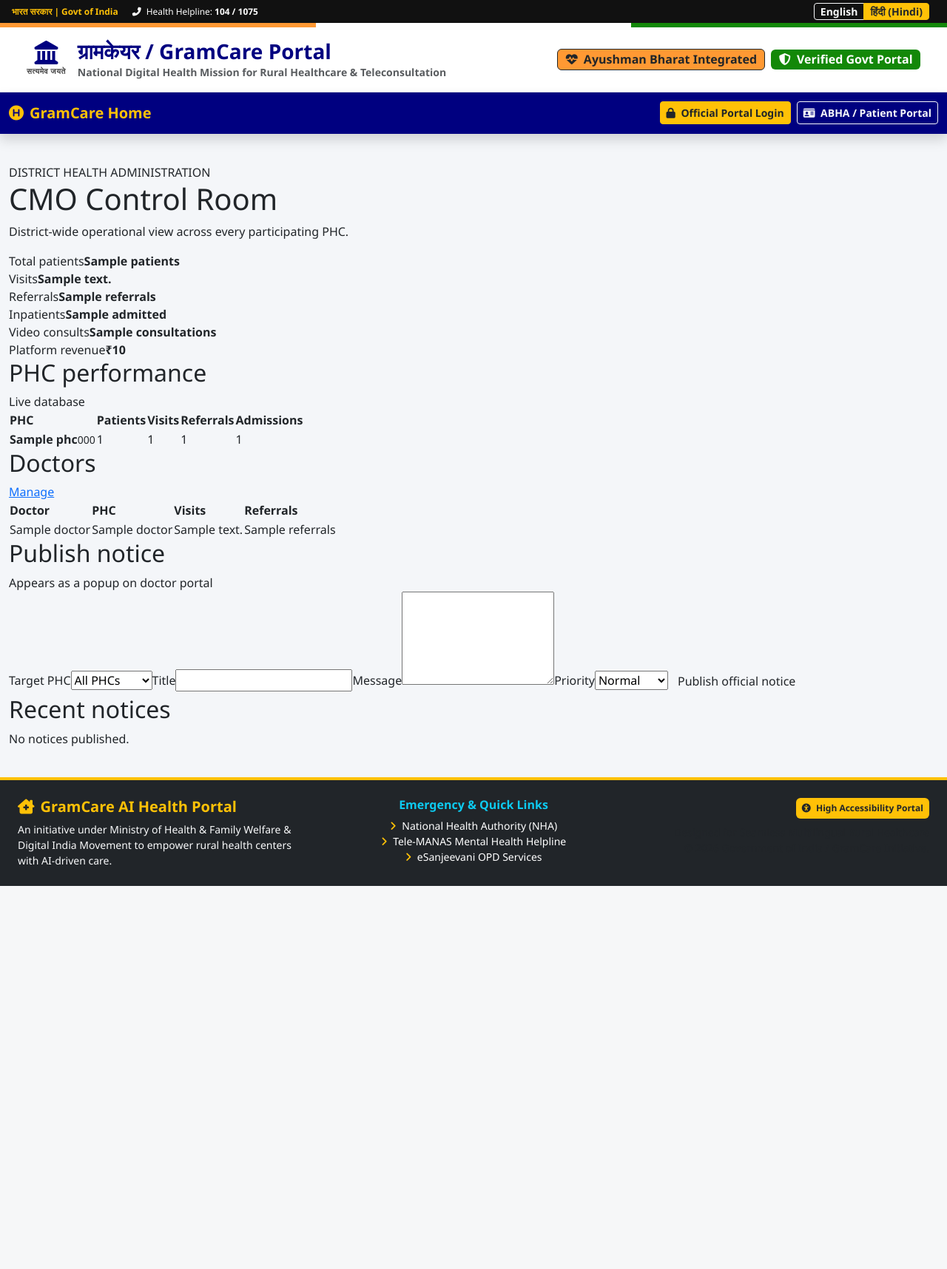
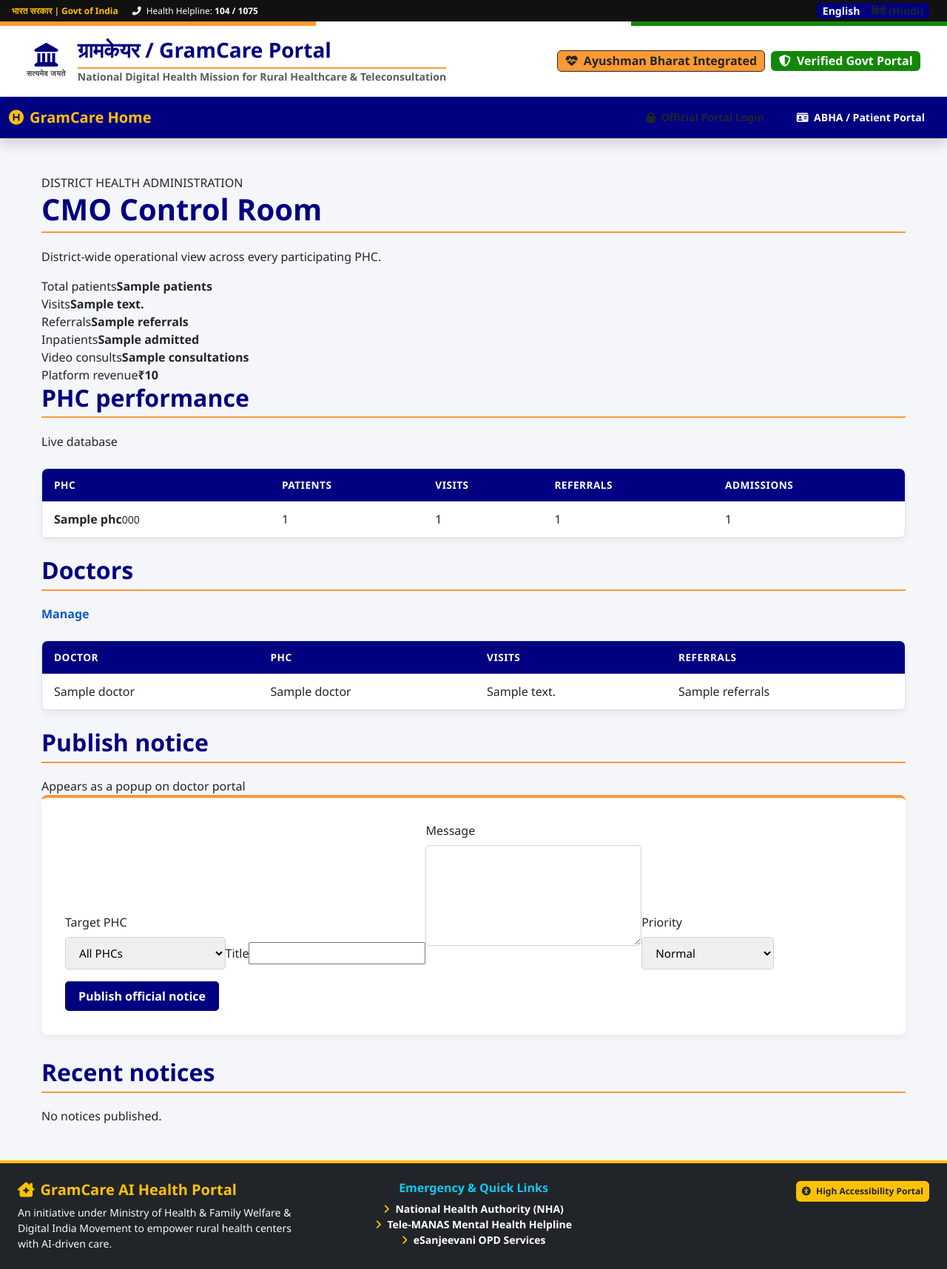
Before and after one commit to rahulsharma3009-ops/GramCare, a Python web app: template GramCare_AI_Hackathon_RoleBased_v5/templates/cmo_dashboard.html in a window 1280 px wide. Shown: the whole page at 74% size. Before the commit the page ends 1198 px from the top, so only its background shows below. Run offline with Jinja, Linux system fonts and the light colour scheme; the template is opened without the code that fills it: most values are stand-ins (such as "Sample title", 1, 10 or a date in 2020).

Commit message:
Refactor CSS for clarity and consistency

```diff
--- a/GramCare_AI_Hackathon_RoleBased_v5/static/css/style.css
+++ b/GramCare_AI_Hackathon_RoleBased_v5/static/css/style.css
@@ -1,4 +1,4 @@
-/* Official Indian Government Palette Variables */
+/* Official Indian Government Color Palette */
 :root {
     --gov-saffron: #FF9933;
     --gov-white: #FFFFFF;
@@ -11,11 +11,12 @@
 }
 
 body {
-    background-color: var(--gov-light-bg);
+    background-color: var(--gov-light-bg) !important;
     font-family: 'Segoe UI', Tahoma, Geneva, Verdana, sans-serif;
+    color: #212529;
 }
 
-/* Indian Tricolor Accent Header Bar */
+/* --- TRICOLOR HEADER STRIP --- */
 .tricolor-strip {
     display: flex;
     height: 6px;
@@ -25,25 +26,15 @@
 .tricolor-strip .white-band { background-color: var(--gov-white); flex: 1; }
 .tricolor-strip .green-band { background-color: var(--gov-green); flex: 1; }
 
-/* Top Mini Govt Header */
 .gov-top-bar {
     background-color: #111111;
     font-size: 0.85rem;
 }
 
-/* Emblem & Branding Styles */
-.text-navy {
-    color: var(--gov-navy) !important;
-}
-.bg-gov-navy {
-    background-color: var(--gov-navy) !important;
-}
-.bg-gov-green {
-    background-color: var(--gov-green) !important;
-}
-.bg-saffron {
-    background-color: var(--gov-saffron) !important;
-}
+.text-navy { color: var(--gov-navy) !important; }
+.bg-gov-navy { background-color: var(--gov-navy) !important; }
+.bg-gov-green { background-color: var(--gov-green) !important; }
+.bg-saffron { background-color: var(--gov-saffron) !important; }
 
 .ashoka-text {
     font-size: 0.65rem;
@@ -52,48 +43,133 @@
     letter-spacing: 0.5px;
 }
 
-/* Multi-colored Cards Styling for Govt Portal look */
-.card {
-    border-radius: 6px;
-    border: 1px solid #dcdcdc;
-    box-shadow: 0 4px 6px rgba(0,0,0,0.05);
-    transition: transform 0.2s ease;
+/* --- AUTOMATIC GLOBAL STYLING FOR ALL UNSTYLED PAGES --- */
+
+/* Main Container Layout Spacing */
+main.container-fluid, main.container, main {
+    max-width: 1200px;
+    margin: 0 auto;
+    padding: 2rem 1rem !important;
 }
 
-.card:hover {
-    transform: translateY(-2px);
+/* Headings Across All Pages */
+h1, h2, h3 {
+    color: var(--gov-navy);
+    font-weight: 700;
+    margin-bottom: 1.2rem;
+    padding-bottom: 0.4rem;
+    border-bottom: 2px solid var(--gov-saffron);
 }
 
-.card-header {
-    font-weight: bold;
+h4, h5, h6 {
+    color: #333;
+    font-weight: 600;
 }
 
-/* Vibrant Action Buttons */
-.btn-gov-primary {
-    background-color: var(--gov-navy);
-    color: white;
-}
-.btn-gov-primary:hover {
-    background-color: #000055;
-    color: white;
+/* Automatic Government-style Tables Across All Pages */
+table {
+    width: 100% !important;
+    margin: 1.5rem 0 !important;
+    border-collapse: separate !important;
+    border-spacing: 0 !important;
+    background-color: #ffffff !important;
+    border-radius: 8px !important;
+    overflow: hidden !important;
+    box-shadow: 0 4px 10px rgba(0, 0, 0, 0.05) !important;
+    border: 1px solid #dee2e6 !important;
 }
 
-.btn-gov-success {
-    background-color: var(--gov-green);
-    color: white;
-}
-.btn-gov-warning {
-    background-color: var(--gov-saffron);
-    color: black;
+table th {
+    background-color: var(--gov-navy) !important;
+    color: #ffffff !important;
+    padding: 12px 16px !important;
+    font-weight: 600 !important;
+    text-transform: uppercase !important;
+    font-size: 0.85rem !important;
+    letter-spacing: 0.5px !important;
 }
 
-/* Hide Google Translate Toolbar Top Header frame */
-.goog-te-banner-frame.skiptranslate {
-    display: none !important;
+table td {
+    padding: 12px 16px !important;
+    border-bottom: 1px solid #e9ecef !important;
+    vertical-align: middle !important;
 }
-body {
-    top: 0px !important;
+
+table tr:nth-child(even) {
+    background-color: #f8f9fa !important;
 }
-.goog-te-gadget-icon {
-    display: none !important;
+
+table tr:hover {
+    background-color: #eef4ff !important;
 }
+
+/* Automatic Button Styling Across All Pages */
+button, .btn, input[type="submit"], input[type="button"] {
+    background-color: var(--gov-navy);
+    color: #ffffff;
+    border: none;
+    padding: 8px 18px;
+    font-weight: 600;
+    border-radius: 5px;
+    cursor: pointer;
+    transition: all 0.2s ease;
+    display: inline-block;
+    text-decoration: none;
+}
+
+button:hover, .btn:hover, input[type="submit"]:hover {
+    background-color: var(--gov-blue);
+    color: #ffffff;
+    box-shadow: 0 3px 8px rgba(0, 0, 0, 0.15);
+}
+
+/* Automatic Form Control Inputs Across All Pages */
+form {
+    background: #ffffff;
+    padding: 2rem;
+    border-radius: 8px;
+    box-shadow: 0 4px 12px rgba(0, 0, 0, 0.05);
+    border-top: 4px solid var(--gov-saffron);
+    margin-bottom: 2rem;
+}
+
+input[type="text"], input[type="email"], input[type="password"],
+input[type="number"], input[type="date"], select, textarea {
+    width: 100%;
+    padding: 10px 14px;
+    margin: 8px 0 16px 0;
+    border: 1px solid #ced4da;
+    border-radius: 5px;
+    box-sizing: border-box;
+    font-size: 0.95rem;
+}
+
+input:focus, select:focus, textarea:focus {
+    outline: none;
+    border-color: var(--gov-navy);
+    box-shadow: 0 0 0 3px rgba(0, 0, 128, 0.15);
+}
+
+/* Links Across All Pages */
+a {
+    color: var(--gov-blue);
+    font-weight: 600;
+    text-decoration: none;
+}
+
+a:hover {
+    color: var(--gov-navy);
+    text-decoration: underline;
+}
+
+/* Custom Card Layouts */
+.card {
+    border-radius: 8px;
+    border: 1px solid #e0e0e0;
+    box-shadow: 0 4px 8px rgba(0,0,0,0.04);
+}
+
+/* Hide Google Translate Toolbar Top Banner */
+.goog-te-banner-frame.skiptranslate { display: none !important; }
+body { top: 0px !important; }
+.goog-te-gadget-icon { display: none !important; }
```
